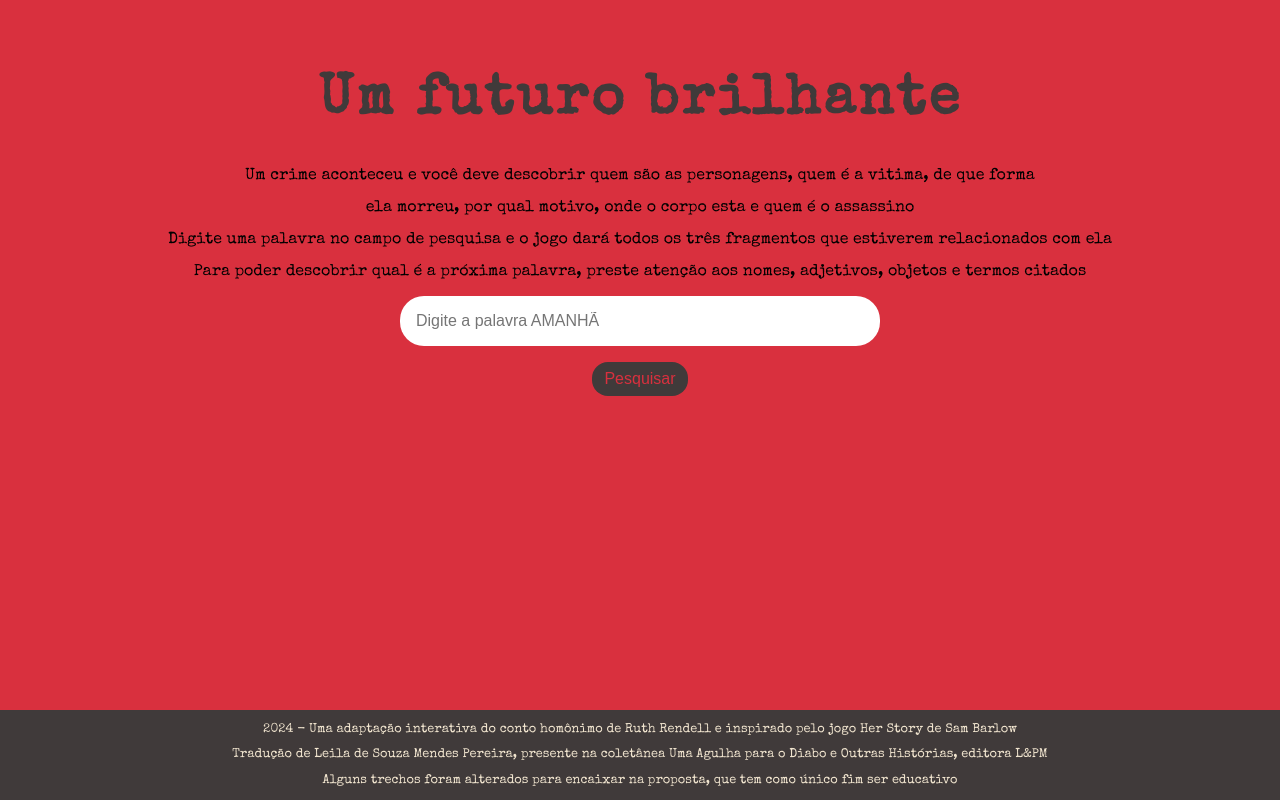
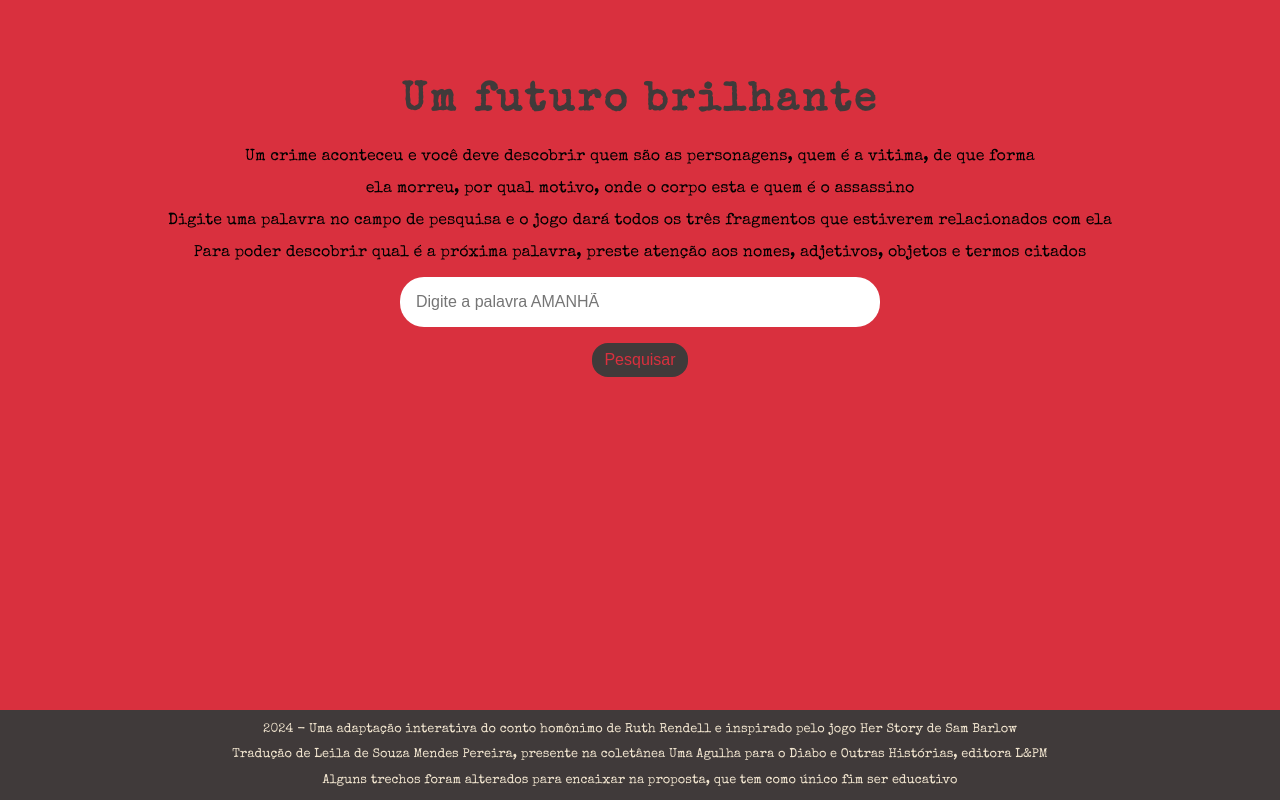
Before and after one commit to clarissaaalves/detetive, a plain HTML site: page index.html in a window 1280 px wide. Drawn offline with nearby package versions, Linux system fonts and the light colour scheme.

Commit message:
Update style.css
diminuir tamanho do titulo

```diff
--- a/style.css
+++ b/style.css
@@ -14,7 +14,7 @@ body{
 }
 /* Estiliza os títulos h1 */
 h1{
-    font-size: 3.5rem; /* Tamanho da fonte */
+    font-size: 2.5rem; /* Tamanho da fonte */
     color: #403A3A; /* Cor do texto */
     text-align: center; /* Alinha o texto ao centro */
     letter-spacing: 0.2rem; /* Espaçamento entre letras */
```
